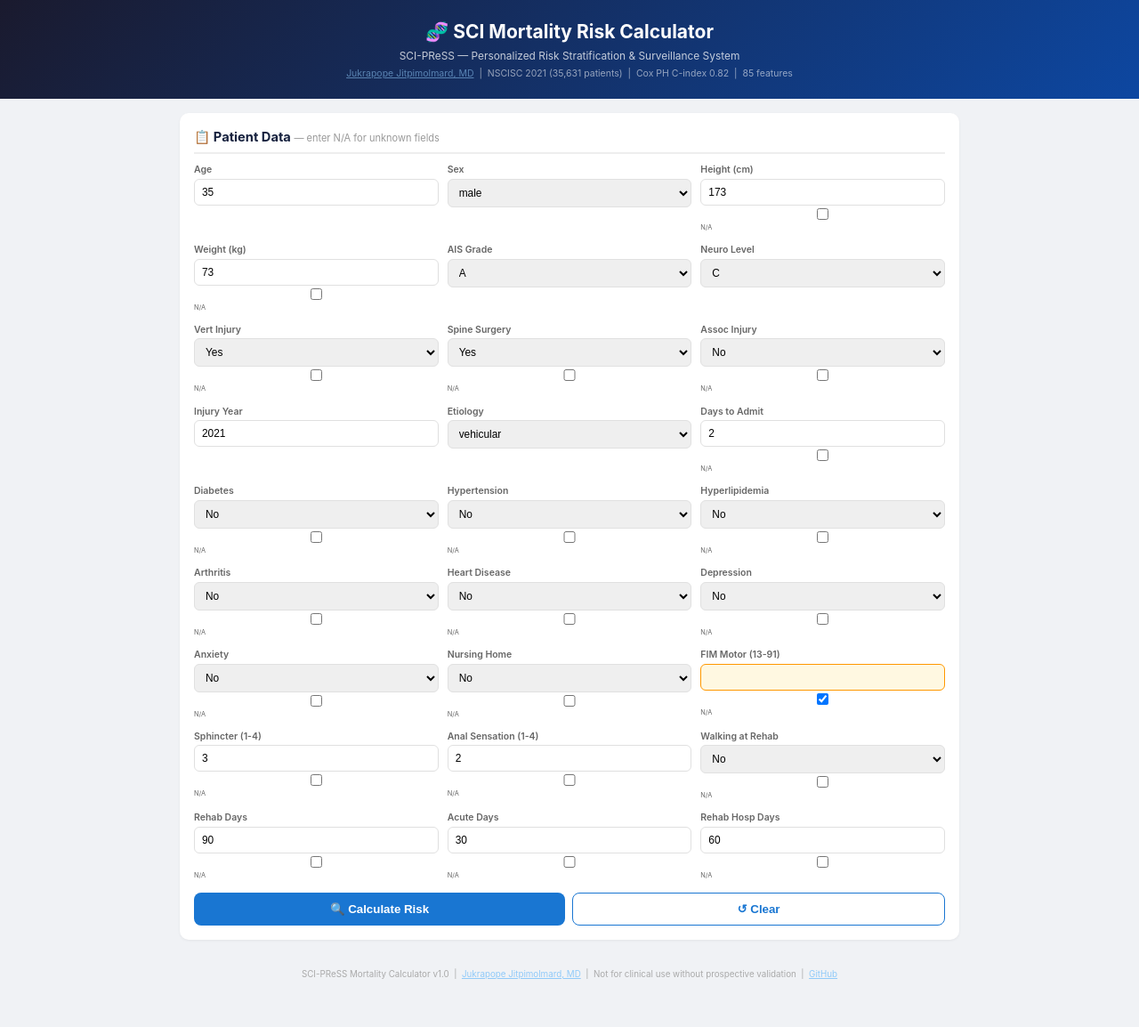
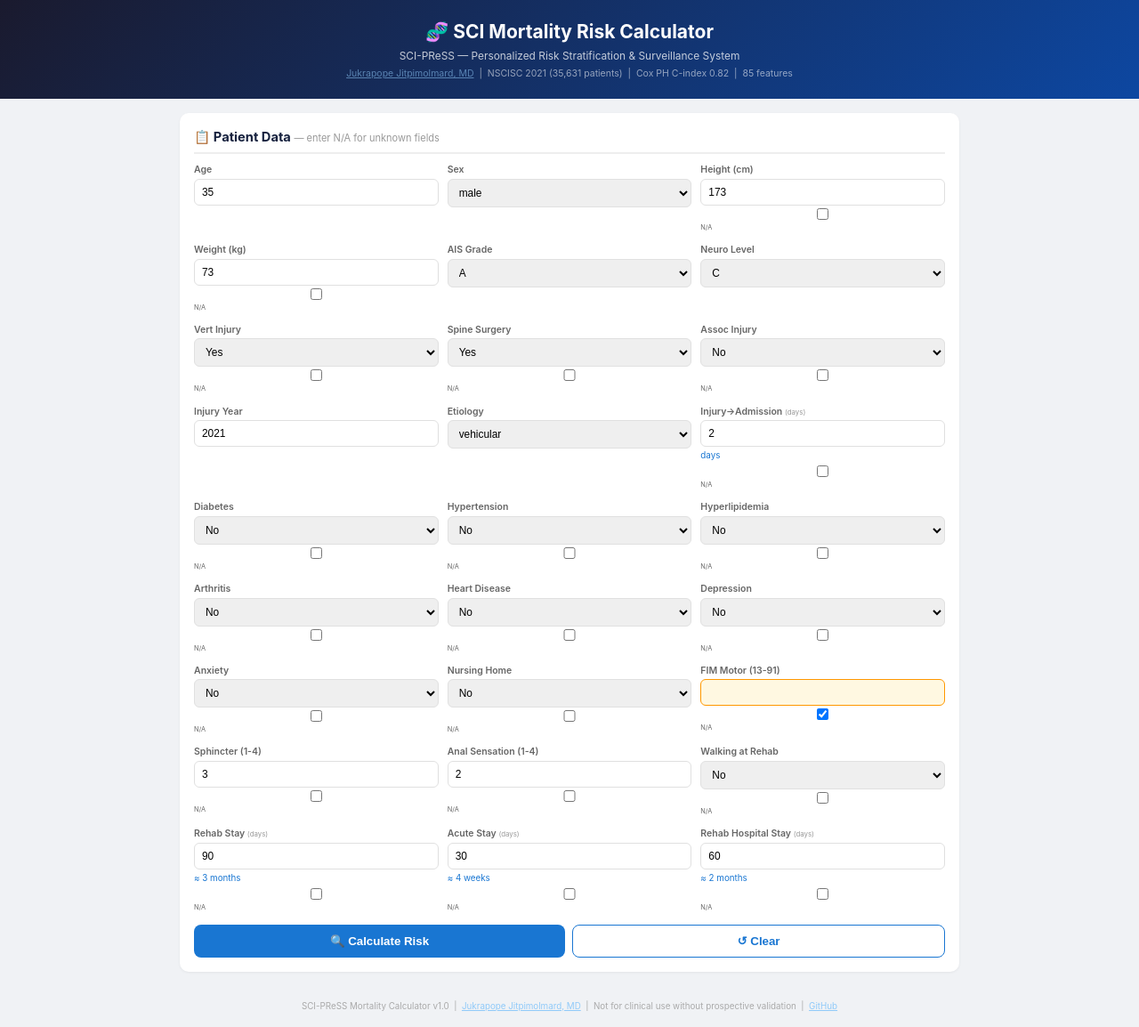
Before and after one commit to s3644/sci-mortality-calculator, a plain HTML site: page index.html in a window 1280 px wide. Shown: the whole page at 89% size. Before the commit the page ends 1119 px from the top, so only its background shows below. Drawn offline with Linux system fonts and the light colour scheme.

Commit message:
Add dynamic unit conversion (days → weeks/months) for duration fields

```diff
--- a/index.html
+++ b/index.html
@@ -127,7 +127,7 @@ const FIELDS = [
   {k:'associated_injury',l:'Assoc Injury',t:'select',d:'0',o:[{v:'1',l:'Yes'},{v:'0',l:'No'}],na:1},
   {k:'injury_year',l:'Injury Year',t:'number',d:'2021',min:1970,max:2026},
   {k:'etiology',l:'Etiology',t:'select',d:'vehicular',o:['vehicular','fall','violence','sports','other']},
-  {k:'days_injury_to_admit',l:'Days to Admit',t:'number',d:'2',min:0,max:365,na:1},
+  {k:'days_injury_to_admit',l:'Injury→Admission',t:'number',d:'2',min:0,max:365,na:1,unit:'days',note:'days'},
   {k:'diabetes',l:'Diabetes',t:'select',d:'0',o:[{v:'1',l:'Yes'},{v:'0',l:'No'}],na:1},
   {k:'hypertension',l:'Hypertension',t:'select',d:'0',o:[{v:'1',l:'Yes'},{v:'0',l:'No'}],na:1},
   {k:'hyperlipidemia',l:'Hyperlipidemia',t:'select',d:'0',o:[{v:'1',l:'Yes'},{v:'0',l:'No'}],na:1},
@@ -140,9 +140,9 @@ const FIELDS = [
   {k:'sphincter',l:'Sphincter (1-4)',t:'number',d:'3',min:1,max:4,na:1},
   {k:'anal_sensation',l:'Anal Sensation (1-4)',t:'number',d:'2',min:1,max:4,na:1},
   {k:'walking_at_rehab',l:'Walking at Rehab',t:'select',d:'0',o:[{v:'1',l:'Yes'},{v:'0',l:'No'}],na:1},
-  {k:'rehab_duration',l:'Rehab Days',t:'number',d:'90',min:1,max:730,na:1},
-  {k:'acute_hosp_days',l:'Acute Days',t:'number',d:'30',min:0,max:999,na:1},
-  {k:'rehab_hosp_days',l:'Rehab Hosp Days',t:'number',d:'60',min:0,max:999,na:1},
+  {k:'rehab_duration',l:'Rehab Stay',t:'number',d:'90',min:1,max:730,na:1,unit:'days',note:'≈ 3 months'},
+  {k:'acute_hosp_days',l:'Acute Stay',t:'number',d:'30',min:0,max:999,na:1,unit:'days',note:'≈ 4 weeks'},
+  {k:'rehab_hosp_days',l:'Rehab Hospital Stay',t:'number',d:'60',min:0,max:999,na:1,unit:'days',note:'≈ 2 months'},
 ];
 
 // ═══ LOAD MODEL ═══
@@ -338,10 +338,11 @@ function buildForm(){
       }).join('');
       inp = `<select id="inp_${f.k}">${opts}</select>`;
     }else{
-      inp = `<input type="${f.t}" id="inp_${f.k}" value="${f.d}" min="${f.min||''}" max="${f.max||''}">`;
+      inp = `<input type="${f.t}" id="inp_${f.k}" value="${f.d}" min="${f.min||''}" max="${f.max||''}" oninput="updateNote('${f.k}')">`;
     }
+    const noteHtml = f.note?`<div class="na-row" style="color:#1976d2" id="note_${f.k}">${f.note}</div>`:'';
     const naHtml = f.na?`<div class="na-row"><label><input type="checkbox" id="na_${f.k}" onchange="togNA('${f.k}')" ${f.naDefault?'checked':''}> N/A</label></div>`:'';
-    return `<div class="field"><label>${f.l}</label>${inp}${naHtml}</div>`;
+    return `<div class="field"><label>${f.l}${f.unit?' <span style="font-weight:400;font-size:.75em;color:#999">('+f.unit+')</span>':''}</label>${inp}${noteHtml}${naHtml}</div>`;
   }).join('');
   // Apply naDefault to inputs
   for(const f of FIELDS){
@@ -352,10 +353,26 @@ function buildForm(){
   }
 }
 
+function updateNote(k){
+  const f = FIELDS.find(x=>x.k===k);
+  if(!f||!f.note) return;
+  const el = document.getElementById('note_'+k);
+  if(!el) return;
+  const v = parseFloat(document.getElementById('inp_'+k).value);
+  if(isNaN(v)){el.textContent=f.note;return;}
+  // Dynamic note based on value
+  if(k==='rehab_duration'||k==='rehab_hosp_days')
+    el.textContent = `${v} days ≈ ${(v/7).toFixed(1)} weeks ≈ ${(v/30).toFixed(1)} months`;
+  else if(k==='acute_hosp_days')
+    el.textContent = `${v} days ≈ ${(v/7).toFixed(1)} weeks`;
+  else el.textContent = f.note;
+}
+
 function togNA(k){
   const cb=document.getElementById('na_'+k),inp=document.getElementById('inp_'+k);
   if(cb.checked){inp.classList.add('na');inp.value='N/A';inp.disabled=true;}
   else{inp.classList.remove('na');inp.disabled=false;inp.value=FIELDS.find(f=>f.k===k).d;}
+  if(FIELDS.find(f=>f.k===k)?.note) updateNote(k);
 }
 
 function clearAll(){
```
